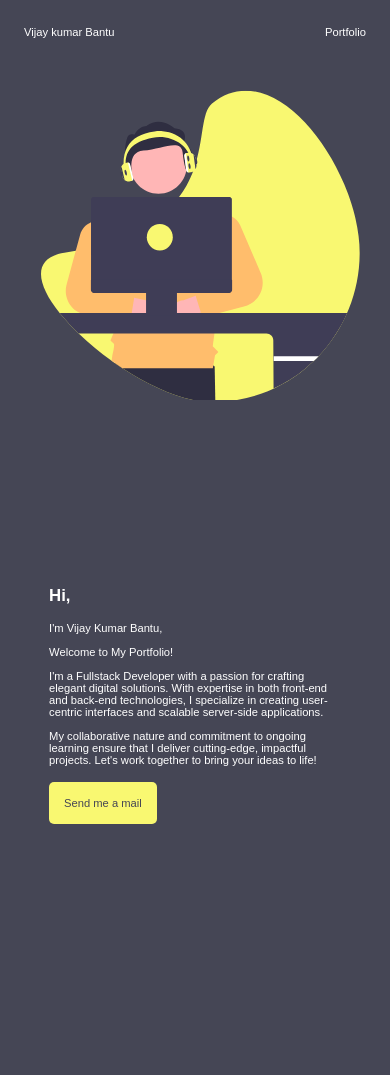
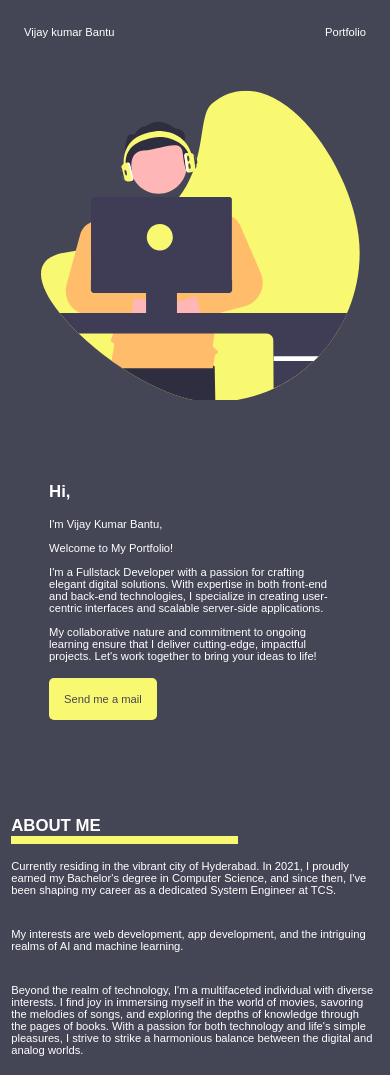
Before and after one commit to Vijay-kumar-bantu/portfolio, a plain HTML site: page index.html in a window 390 px wide. Shown: the top 1075 px of the page. Drawn offline with Linux system fonts and the light colour scheme; a web font is replaced by a local one.

Commit message:
some styles changed regarding home height

```diff
--- a/style.css
+++ b/style.css
@@ -146,7 +146,7 @@ footer li {
   text-decoration: none;
 }
 
-@media only screen and (max-width: 900px) {
+@media only screen and (max-width: 1100px) {
   :root {
     --small-font: 0.7rem;
   }
@@ -158,11 +158,14 @@ footer li {
     gap: 1rem;
   }
   .home {
+    height: auto;
     flex-direction: column;
+    gap: 3rem;
+    margin-bottom: 3rem;
   }
 
   .home > div {
-    height: 50vh;
+    height: auto;
   }
 
   svg {
@@ -177,17 +180,20 @@ footer li {
   }
 }
 
-@media only screen and (max-width: 450px) {
+@media only screen and (max-width: 550px) {
   header {
     font-size: var(--small-font);
     width: 100%;
   }
   .home {
+    height: auto;
     flex-direction: column;
+    gap: 5rem;
+    margin-bottom: 5rem;
   }
 
   .home > div {
-    height: 60vh;
+    height: auto;
   }
   .homeContent {
     padding: 0;
```
